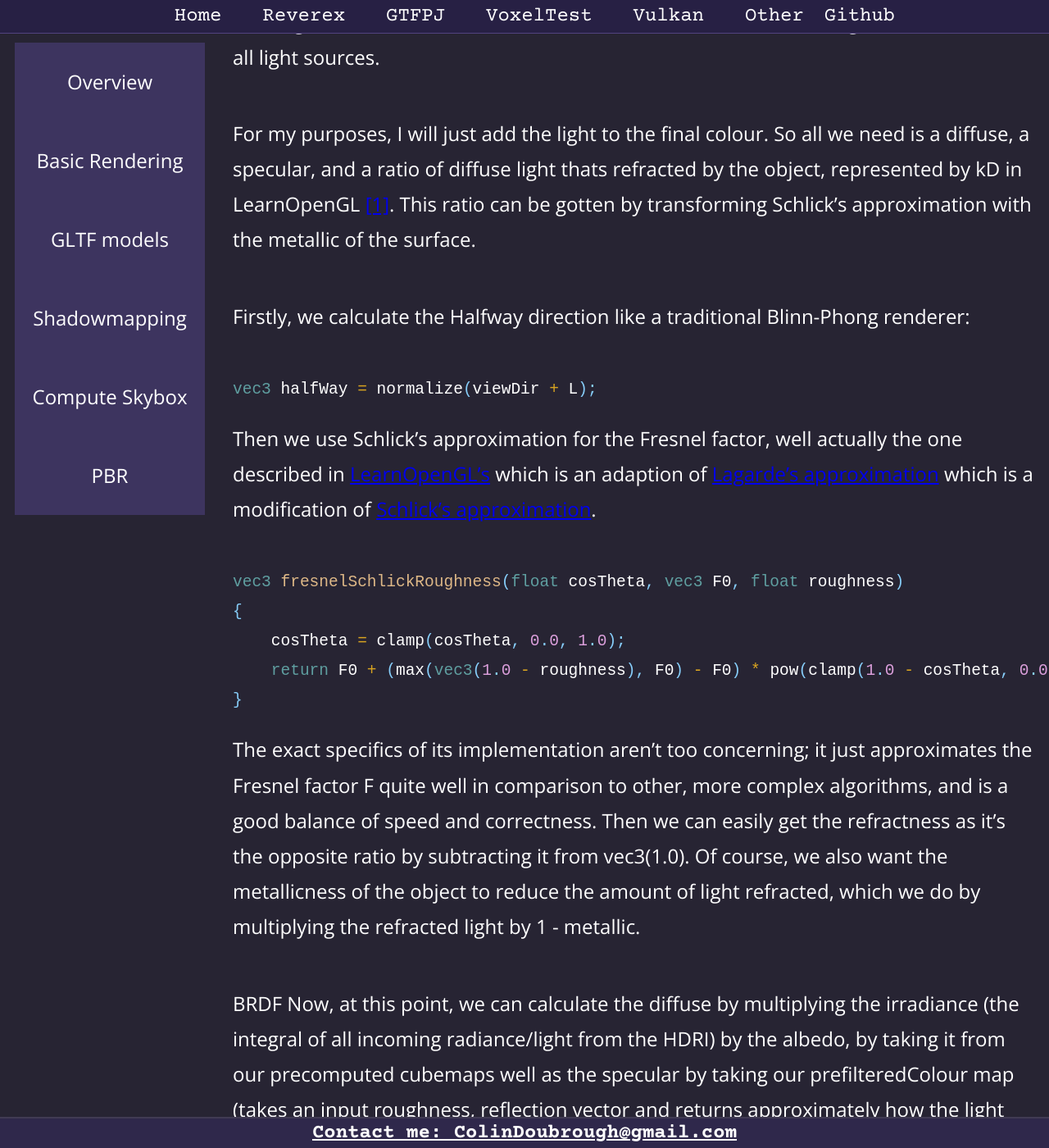
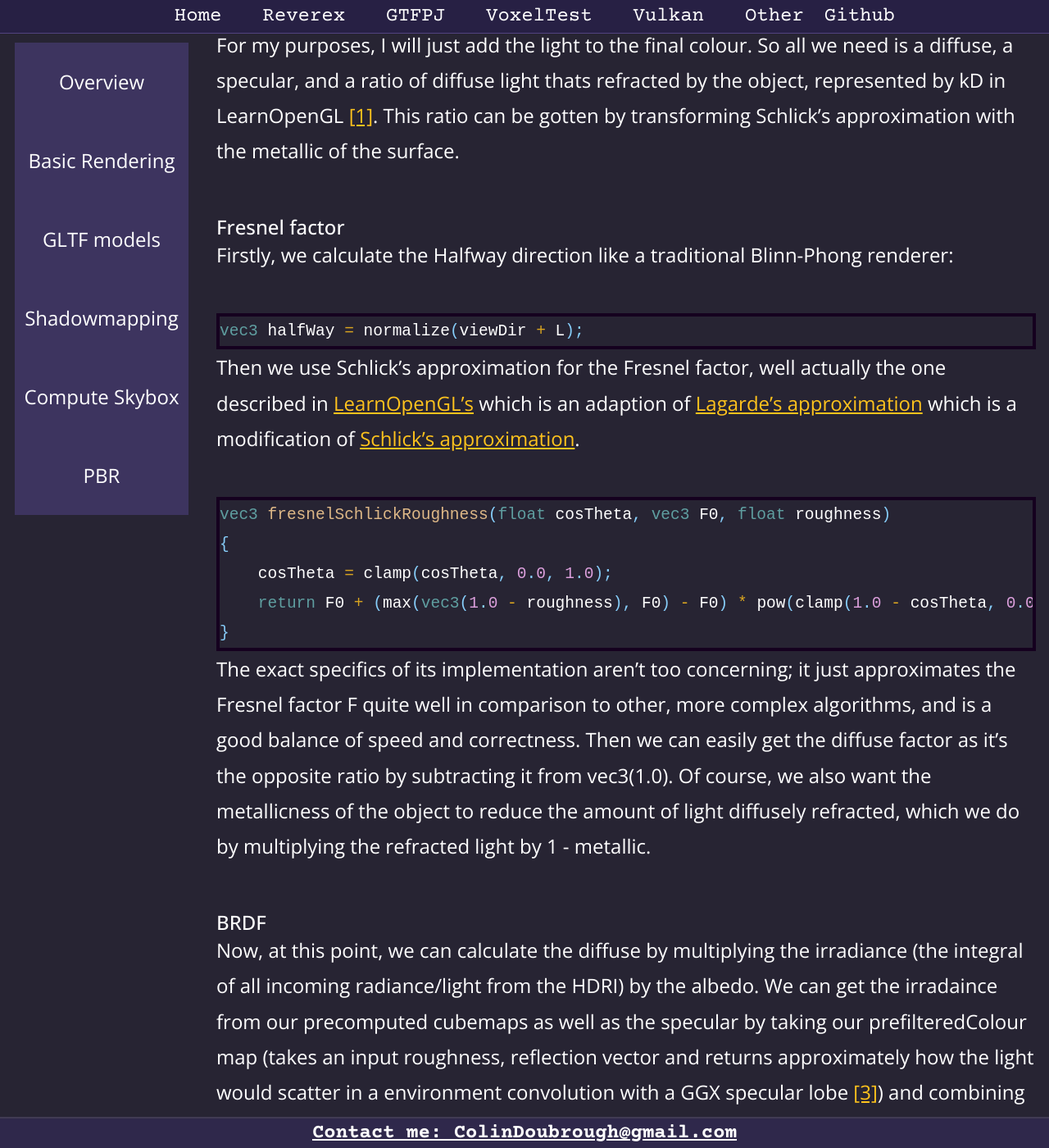
Before and after one commit to Colin12345678910/portfolio, a Jekyll site: the page built from VK/PBR.markdown, in a window 1280 px wide and 1400 px high, scrolled down 5262 px. Shown: the whole window at 82% size. Built offline with Jekyll 4.4.1, drawn with Linux system fonts in a browser that asks for light colours; some of the changed text lies outside the part shown.

Commit message:
Codeblock fixes, and added images to the bottom of the Vulkan article.

````diff
--- a/VK/PBR.markdown
+++ b/VK/PBR.markdown
@@ -32,20 +32,22 @@
 
 Now, at this point, we just need to import the normal texture; this one is a little more difficult since the direction of the normal will change as the object is rotated in 3D space. However, the texture will only ever describe normals in tangent space, which is as described by LearnOpenGL: "Tangent space is a space that's local to the surface of a triangle: the normals are relative to the local reference frame of the individual triangles. Think of it as the local space of the normal map's vectors" [[2]](https://learnopengl.com/Advanced-Lighting/Normal-Mapping). We can easily create a TBN matrix that can convert to and from tangent and world space by using the tangents and normal values present in the GLTF and calculating the remaining bitangent.
 
-My implementation does end up differing from learnOpenGL a bit, mainly because I decided not to translate the lighting equations into tangent space, and instead convert the tangent-based normals into world space. Mainly, I decided the performance benefits weren't worth the headache dealing with tangent-space lighting could incur, and that I should focus on ease of iteration since I would still be needing to implement the rest of what's required for PBR.
+My implementation does end up differing from learnOpenGL a bit, mainly because I decided not to translate the lighting equations into tangent space, and instead convert the tangent-based normals into world space. Mainly, I decided the performance benefits weren't worth the headache dealing with tangent-space lighting could incur, and that I should focus on ease of iteration since I still needed to implement the rest of what's required for PBR.
 
 ![The floor of sponza, with a normal map applied]({{site.baseurl}}/assets/images/Vulkan_NormalMap.jpg)
 As can be seen, normal maps can really make scenes pop with detail that we could never hope to model.
 
 ## The PBR approximation.
 
-At this point, we have everything we need to start implementing PBR. We still need to precalculate a few cubemaps and Lookup Textures (LUTs) in order to actually do PBR in a real-time setting. Since I am using Epic's split sum approximation as defined in learnOpenGL's specular article [[3]](https://learnopengl.com/PBR/IBL/Specular-IBL).
+At this point, we have mostly everything we need to start implementing PBR. However, we still need to precalculate a few cubemaps and Lookup Textures (LUTs) in order to actually do PBR in a real-time setting. Since I am using Epic's split sum approximation as defined in learnOpenGL's specular article [[3]](https://learnopengl.com/PBR/IBL/Specular-IBL).
 
 I won't go into much detail on how I calculate each in my engine, as I really don't think I could do the math justice in comparison to learnOpenGL, most of my challenges came from having to rewrite the shaders used to precalculate the Irradiance, Prefiltered Environment map and BRDFLUT to compute shaders rather than the fragment + vertex shaders that they were in the article.
 
-Now, I am avoiding implementing point lights for the time being, but typically, you would get a Lo vector, which is the sum of all radiance, accumulating contribution from all light sources.
+Now, I am also avoiding implementing point lights for the time being, but typically, you would get a Lo vector, which is the sum of all radiance, which would accumulate contribution from all light sources.
 
 For my purposes, I will just add the light to the final colour. So all we need is a diffuse, a specular, and a ratio of diffuse light thats refracted by the object, represented by kD in LearnOpenGL [[1]](https://learnopengl.com/PBR/Lighting). This ratio can be gotten by transforming Schlick's approximation with the metallic of the surface.
+
+## Fresnel factor
 
 Firstly, we calculate the Halfway direction like a traditional Blinn-Phong renderer:
 
@@ -63,11 +65,11 @@
 }
 ```
 
-The exact specifics of its implementation aren't too concerning; it just approximates the Fresnel factor F quite well in comparison to other, more complex algorithms, and is a good balance of speed and correctness. Then we can easily get the refractness as it's the opposite ratio by subtracting it from vec3(1.0). Of course, we also want the metallicness of the object to reduce the amount of light refracted, which we do by multiplying the refracted light by 1 - metallic.
+The exact specifics of its implementation aren't too concerning; it just approximates the Fresnel factor F quite well in comparison to other, more complex algorithms, and is a good balance of speed and correctness. Then we can easily get the diffuse factor as it's the opposite ratio by subtracting it from vec3(1.0). Of course, we also want the metallicness of the object to reduce the amount of light diffusely refracted, which we do by multiplying the refracted light by 1 - metallic.
 
 
-BRDF
-Now, at this point, we can calculate the diffuse by multiplying the irradiance (the integral of all incoming radiance/light from the HDRI) by the albedo, by taking it from our precomputed cubemaps well as the specular by taking our prefilteredColour map (takes an input roughness, reflection vector and returns approximately how the light would scatter in a environment convolution with a GGX specular lobe [[3]](https://learnopengl.com/PBR/IBL/Specular-IBL)) and combining it with the BRDF obtained from the LUT. These are then combined via this code,
+## BRDF
+Now, at this point, we can calculate the diffuse by multiplying the irradiance (the integral of all incoming radiance/light from the HDRI) by the albedo. We can get the irradaince from our precomputed cubemaps as well as the specular by taking our prefilteredColour map (takes an input roughness, reflection vector and returns approximately how the light would scatter in a environment convolution with a GGX specular lobe [[3]](https://learnopengl.com/PBR/IBL/Specular-IBL)) and combining it with the BRDF obtained from the LUT. These are then combined via this code,
 
 ```glsl
 if (roughness <= 0.7)
--- a/_includes/navigation.html
+++ b/_includes/navigation.html
@@ -6,7 +6,7 @@
 <link rel="preconnect" href="https://fonts.gstatic.com" crossorigin>
 <link href="https://fonts.googleapis.com/css2?family=Open+Sans:ital,wght@0,300..800;1,300..800&display=swap" rel="stylesheet">
 
-<div class="box" style="background-image:url({{ page.bkgrnd | prepend: site.baseurl }});"><div class="title">Colin Doubrough</div><div class="subtitle">Software, Games, Graphics</div></div>
+<div class="box" style="background-image:url({{ page.bkgrnd | prepend: site.baseurl }})"><div class="title">Colin Doubrough</div><div class="subtitle">Software, Games, Graphics</div></div>
 <script type="module" src="{{ "/GlobalUtil.js" | prepend: site.baseurl }}"></script>
 <nav>
   <div class="Toolbar">
--- a/md_codeblock.css
+++ b/md_codeblock.css
@@ -38,3 +38,14 @@
 {
   color:burlywood;
 }
+.highlight
+{
+  background-color:rgb(39, 36, 51);
+  border: 2px solid rgb(21, 0, 31);
+  color:white;
+  overflow: auto;
+  box-sizing: border-box;
+  min-width: 200px;
+  max-width: 1000px;
+  margin: 0 auto;
+}
--- a/styles.css
+++ b/styles.css
@@ -329,10 +329,7 @@
     flex-grow: 1;
 }
 
-.highlight {
-    box-sizing: border-box;
-    min-width: 200px;
-    max-width: 980px;
-    padding-bottom: 10px;
-    margin: 0 auto;
+a
+{
+    color:rgb(255, 195, 29);
 }
````
Also changed, not shown: other parts of VK/PBR.markdown (+1 -1 lines), Vulkan.markdown (+8 -1 lines).
